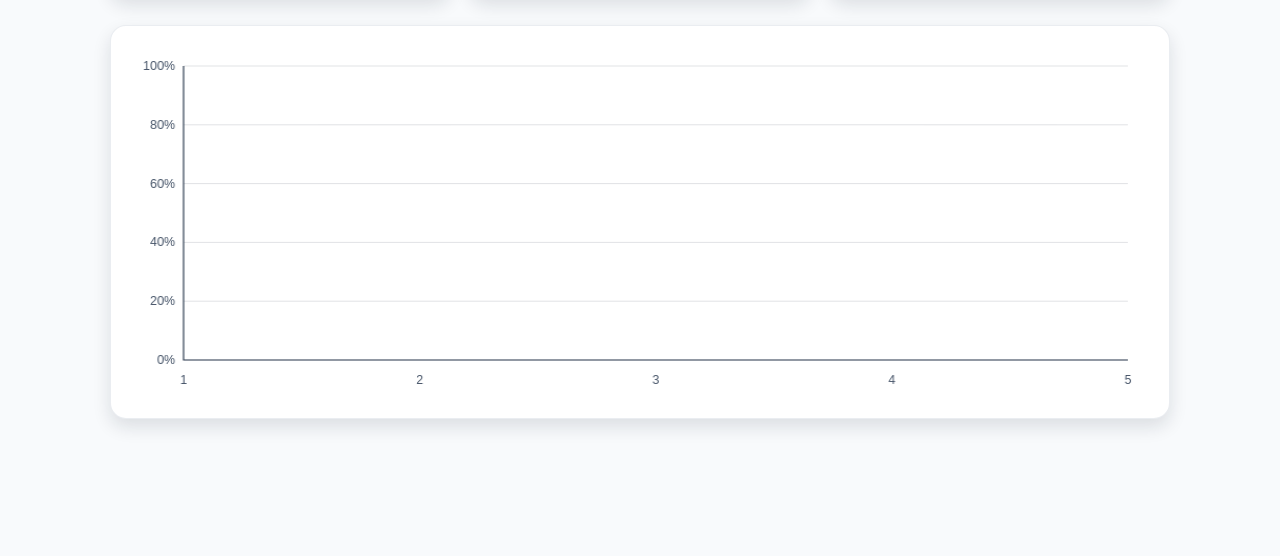
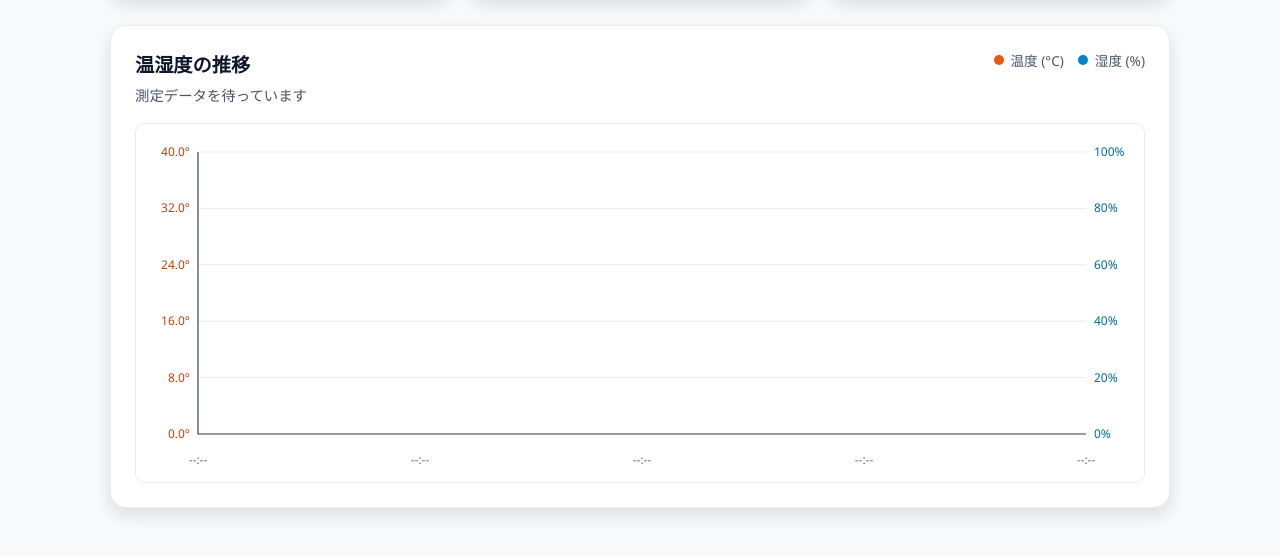
Before and after one commit to Art025/temperature, a website: page public/index.html in a window 1280 px wide. Shown: the part 288-844 px from the top of the page. Before the commit the page ends 800 px from the top, so only its background shows below. Drawn offline with nearby package versions, Linux system fonts and the light colour scheme; no server answers.

Commit message:
ui_appdata1

```diff
--- a/public/client.js
+++ b/public/client.js
@@ -5,6 +5,7 @@ const humidityValue = document.getElementById('humidityValue');
 const fanSwitch = document.getElementById('fanSwitch');
 const fanState = document.getElementById('fanState');
 const fanStatus = document.getElementById('fanStatus');
+const chartSummary = document.getElementById('chartSummary');
 const canvas = document.getElementById('chart');
 const ctx = canvas.getContext('2d');
 
@@ -81,14 +82,31 @@ function updateDisplay(payload, recordHistory = true) {
   }
 }
 
-function drawGridAndAxes() {
-  const width = canvas.width;
-  const height = canvas.height;
-  const padding = { top: 24, right: 24, bottom: 42, left: 54 };
+function getChartBounds() {
+  return {
+    width: canvas.clientWidth,
+    height: canvas.clientHeight || 360,
+    padding: { top: 28, right: 58, bottom: 48, left: 62 },
+  };
+}
+
+function prepareCanvas() {
+  const bounds = getChartBounds();
+  const pixelRatio = window.devicePixelRatio || 1;
+  canvas.width = Math.max(1, Math.floor(bounds.width * pixelRatio));
+  canvas.height = Math.floor(bounds.height * pixelRatio);
+  ctx.setTransform(pixelRatio, 0, 0, pixelRatio, 0, 0);
+  return bounds;
+}
+
+function drawGridAndAxes(bounds, temperatureMin, temperatureMax) {
+  const { width, height, padding } = bounds;
 
   ctx.clearRect(0, 0, width, height);
 
-  ctx.strokeStyle = 'rgba(15, 23, 42, 0.12)';
+  ctx.fillStyle = '#ffffff';
+  ctx.fillRect(0, 0, width, height);
+  ctx.strokeStyle = 'rgba(15, 23, 42, 0.08)';
   ctx.lineWidth = 1;
 
   const chartWidth = width - padding.left - padding.right;
@@ -101,11 +119,15 @@ function drawGridAndAxes() {
     ctx.lineTo(width - padding.right, y);
     ctx.stroke();
 
-    const tickValue = 100 - (i * 100) / 5;
-    ctx.fillStyle = '#475569';
-    ctx.font = '12px sans-serif';
+    const temperatureTick = temperatureMax - ((temperatureMax - temperatureMin) * i) / 5;
+    const humidityTick = 100 - (i * 100) / 5;
+    ctx.fillStyle = '#c2410c';
+    ctx.font = '12px "Segoe UI", sans-serif';
     ctx.textAlign = 'right';
-    ctx.fillText(`${tickValue.toFixed(0)}%`, padding.left - 8, y + 4);
+    ctx.fillText(`${temperatureTick.toFixed(1)}°`, padding.left - 8, y + 4);
+    ctx.fillStyle = '#0369a1';
+    ctx.textAlign = 'left';
+    ctx.fillText(`${humidityTick.toFixed(0)}%`, width - padding.right + 8, y + 4);
   }
 
   ctx.beginPath();
@@ -116,22 +138,23 @@ function drawGridAndAxes() {
   ctx.lineWidth = 1.2;
   ctx.stroke();
 
-  ctx.fillStyle = '#475569';
-  ctx.font = '12px sans-serif';
+  ctx.fillStyle = '#64748b';
+  ctx.font = '12px "Segoe UI", sans-serif';
   ctx.textAlign = 'center';
+  const records = [...history.temperature, ...history.humidity].sort((first, second) => first.time - second.time);
   for (let i = 0; i <= 4; i += 1) {
     const x = padding.left + (chartWidth / 4) * i;
-    const label = `${i + 1}`;
+    const recordIndex = Math.round((records.length - 1) * (i / 4));
+    const record = records[recordIndex];
+    const label = record ? new Date(record.time).toLocaleTimeString('ja-JP', { hour: '2-digit', minute: '2-digit' }) : '--:--';
     ctx.fillText(label, x, height - 18);
   }
 }
 
-function drawLineSeries(series, color, yMin, yMax, label) {
+function drawLineSeries(series, color, yMin, yMax, bounds) {
   if (series.length < 2) return;
 
-  const width = canvas.width;
-  const height = canvas.height;
-  const padding = { top: 24, right: 24, bottom: 42, left: 54 };
+  const { width, height, padding } = bounds;
   const chartWidth = width - padding.left - padding.right;
   const chartHeight = height - padding.top - padding.bottom;
 
@@ -148,29 +171,30 @@ function drawLineSeries(series, color, yMin, yMax, label) {
   });
 
   ctx.strokeStyle = color;
-  ctx.lineWidth = 2.5;
+  ctx.lineWidth = 3;
+  ctx.lineJoin = 'round';
+  ctx.lineCap = 'round';
   ctx.stroke();
-
-  ctx.fillStyle = color;
-  ctx.font = '12px sans-serif';
-  ctx.textAlign = 'left';
-  ctx.fillText(label, padding.left + 6, padding.top + 12);
 }
 
 function renderChart() {
-  const allValues = [...history.temperature, ...history.humidity].map((item) => item.value);
+  const temperatureValues = history.temperature.map((item) => item.value);
+  const temperatureMin = temperatureValues.length ? Math.floor(Math.min(...temperatureValues) - 1) : 0;
+  const temperatureMax = temperatureValues.length ? Math.ceil(Math.max(...temperatureValues) + 1) : 40;
+  const bounds = prepareCanvas();
+  const totalRecords = history.temperature.length + history.humidity.length;
+  chartSummary.textContent = totalRecords
+    ? `${totalRecords}件の測定データを表示中`
+    : '測定データを待っています';
 
-  if (allValues.length === 0) {
-    drawGridAndAxes();
+  if (totalRecords === 0) {
+    drawGridAndAxes(bounds, temperatureMin, temperatureMax);
     return;
   }
 
-  const minValue = Math.min(...allValues, 0) - 5;
-  const maxValue = Math.max(...allValues, 100) + 5;
-
-  drawGridAndAxes();
-  drawLineSeries(history.temperature, '#f97316', minValue, maxValue, '温度');
-  drawLineSeries(history.humidity, '#0ea5e9', minValue, maxValue, '湿度');
+  drawGridAndAxes(bounds, temperatureMin, temperatureMax);
+  drawLineSeries(history.temperature, '#ea580c', temperatureMin, temperatureMax, bounds);
+  drawLineSeries(history.humidity, '#0284c7', 0, 100, bounds);
 }
 
 socket.on('init', (payload) => {
@@ -208,3 +232,4 @@ socket.on('sensor-data', (data) => {
 });
 
 renderChart();
+window.addEventListener('resize', renderChart);
--- a/public/index.html
+++ b/public/index.html
@@ -34,6 +34,16 @@
       </div>
 
       <div class="chart-panel">
+        <div class="chart-header">
+          <div>
+            <h2>温湿度の推移</h2>
+            <p id="chartSummary">保存データを読み込んでいます</p>
+          </div>
+          <div class="legend" aria-label="グラフの凡例">
+            <span><i class="legend-dot temperature-dot"></i>温度 (°C)</span>
+            <span><i class="legend-dot humidity-dot"></i>湿度 (%)</span>
+          </div>
+        </div>
         <canvas id="chart" width="980" height="360"></canvas>
       </div>
     </div>
--- a/public/style.css
+++ b/public/style.css
@@ -142,13 +142,82 @@ header p {
 }
 
 .chart-panel {
-  padding: 16px;
+  padding: 24px;
+}
+
+.chart-header {
+  display: flex;
+  align-items: flex-start;
+  justify-content: space-between;
+  gap: 20px;
+  margin-bottom: 18px;
+}
+
+.chart-header h2 {
+  margin: 0 0 6px;
+  font-size: 1.2rem;
+}
+
+.chart-header p {
+  margin: 0;
+  color: var(--muted);
+  font-size: 0.9rem;
+}
+
+.legend {
+  display: flex;
+  flex-wrap: wrap;
+  justify-content: flex-end;
+  gap: 14px;
+  color: var(--muted);
+  font-size: 0.85rem;
+  white-space: nowrap;
+}
+
+.legend span {
+  display: inline-flex;
+  align-items: center;
+  gap: 7px;
+}
+
+.legend-dot {
+  width: 10px;
+  height: 10px;
+  border-radius: 50%;
+}
+
+.temperature-dot {
+  background: #ea580c;
+}
+
+.humidity-dot {
+  background: #0284c7;
 }
 
 canvas {
   width: 100%;
   height: 360px;
-  background: var(--panel);
-  border-radius: 12px;
+  background: #ffffff;
+  border: 1px solid rgba(148, 163, 184, 0.22);
+  border-radius: 10px;
   display: block;
 }
+
+@media (max-width: 640px) {
+  .chart-panel {
+    padding: 16px 12px;
+  }
+
+  .chart-header {
+    display: block;
+  }
+
+  .legend {
+    justify-content: flex-start;
+    margin-top: 12px;
+  }
+
+  canvas {
+    height: 300px;
+  }
+}
```
